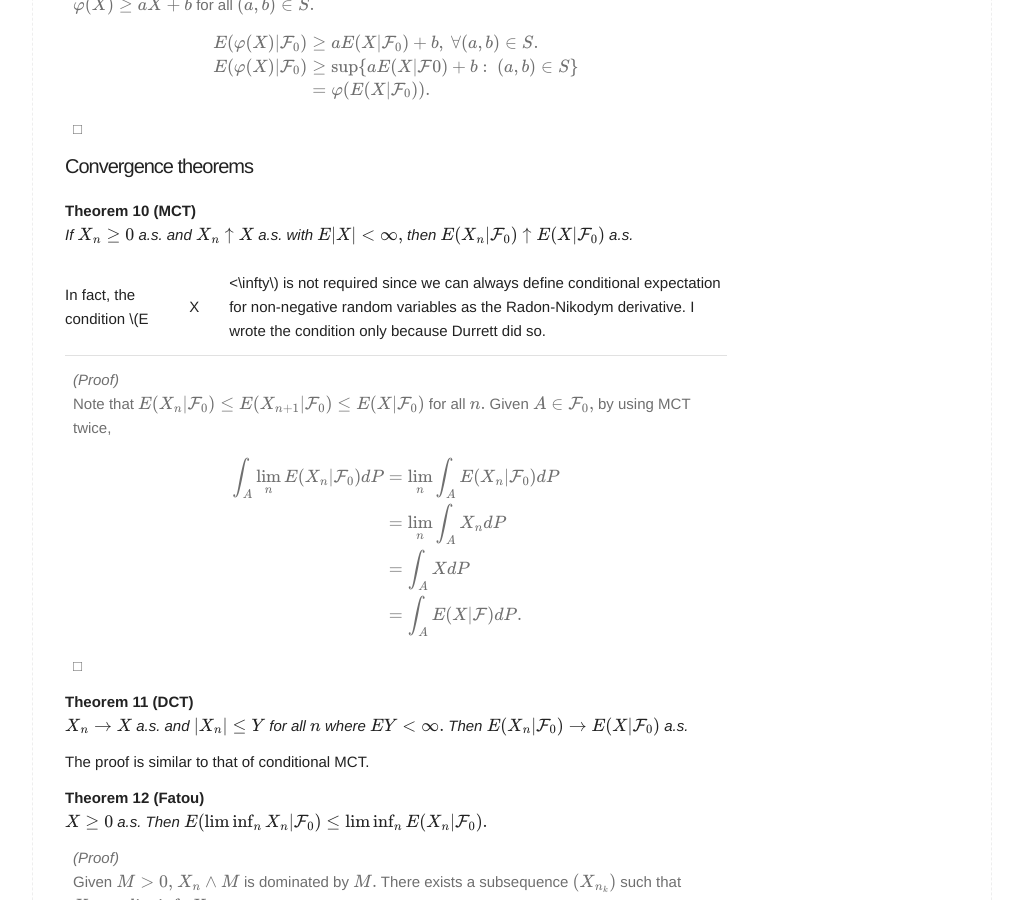
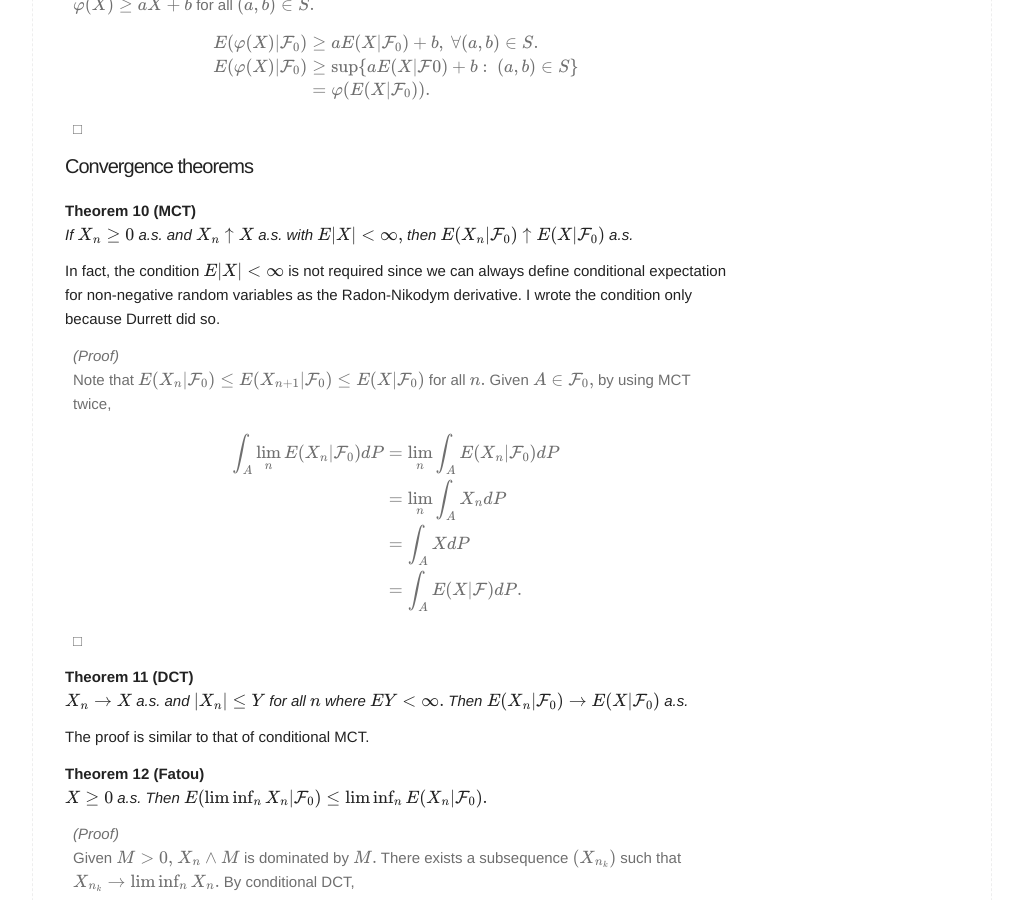
Before and after one commit to naturale0/naturale0.github.io, a Jekyll site: the page built from _posts/2020-12-26-PTE 4.1 conditional expectation.md, in a window 1280 px wide and 900 px high, scrolled down 3796 px. Shown: the whole window, without its empty margins (128-1151 px from the left). Built offline with Jekyll 4.4.1, drawn with Linux system fonts in a browser that asks for light colours; formulas are drawn with MathJax 3; comment, search, counter and statistics services are not loaded.

Commit message:
fix render issue

```diff
--- a/_posts/2020-12-26-PTE 4.1 conditional expectation.md
+++ b/_posts/2020-12-26-PTE 4.1 conditional expectation.md
@@ -179,7 +179,7 @@ E(\varphi(X)|\mathcal{F}_0)
 If $X_n \ge 0$ a.s. and $X_n \uparrow X$ a.s. with $E|X| <\infty,$ then $E(X_n|\mathcal{F}_0) \uparrow E(X|\mathcal{F}_0)$ a.s.
 </div>
 
-In fact, the condition \\(E|X|<\infty\\) is not required since we can always define conditional expectation for non-negative random variables as the Radon-Nikodym derivative. I wrote the condition only because Durrett did so.
+In fact, the condition $E\|X\|<\infty$ is not required since we can always define conditional expectation for non-negative random variables as the Radon-Nikodym derivative. I wrote the condition only because Durrett did so.
 
 <div class="proof"><br>
 Note that $E(X_n|\mathcal{F}_0) \le E(X_{n+1}|\mathcal{F}_0) \le E(X|\mathcal{F}_0)$ for all $n.$ Given $A\in\mathcal{F}_0,$ by using MCT twice,
```
Also changed, not shown: 1 other file.
